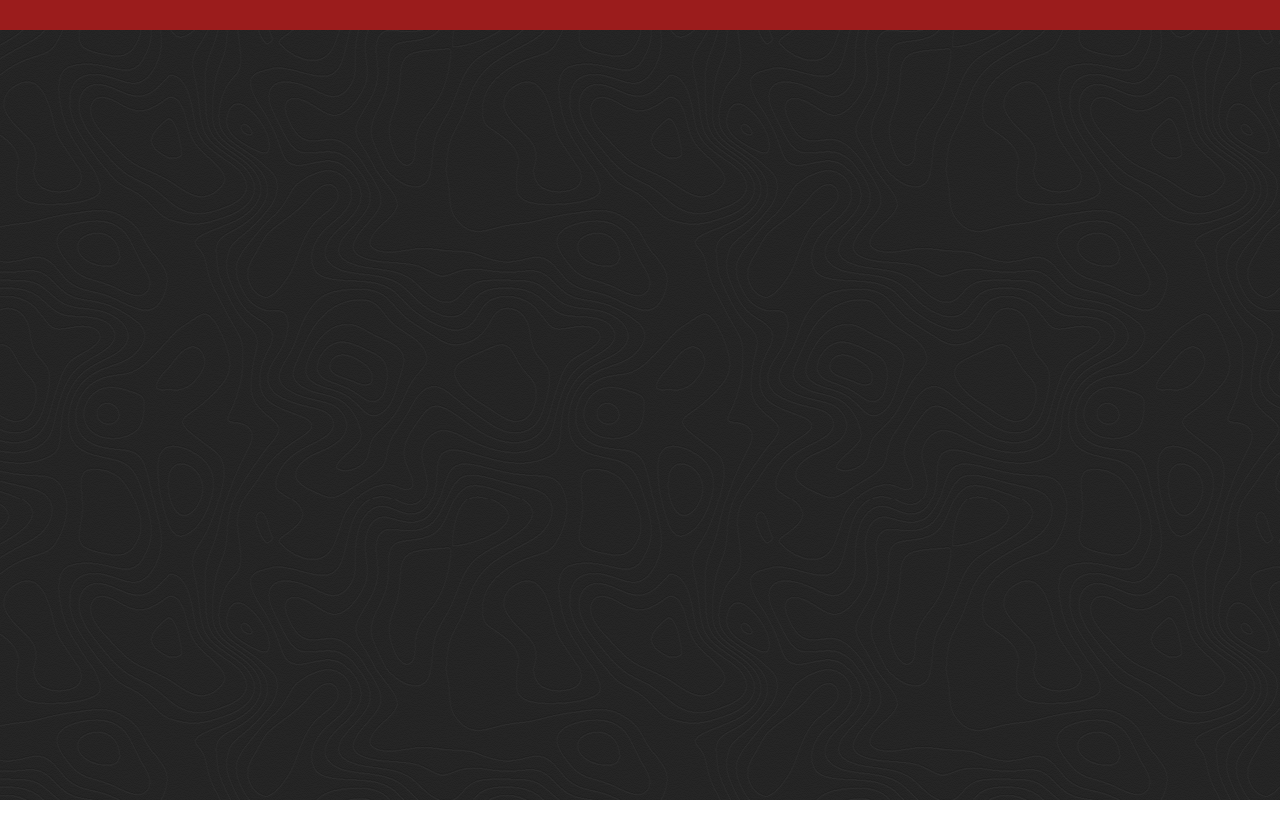
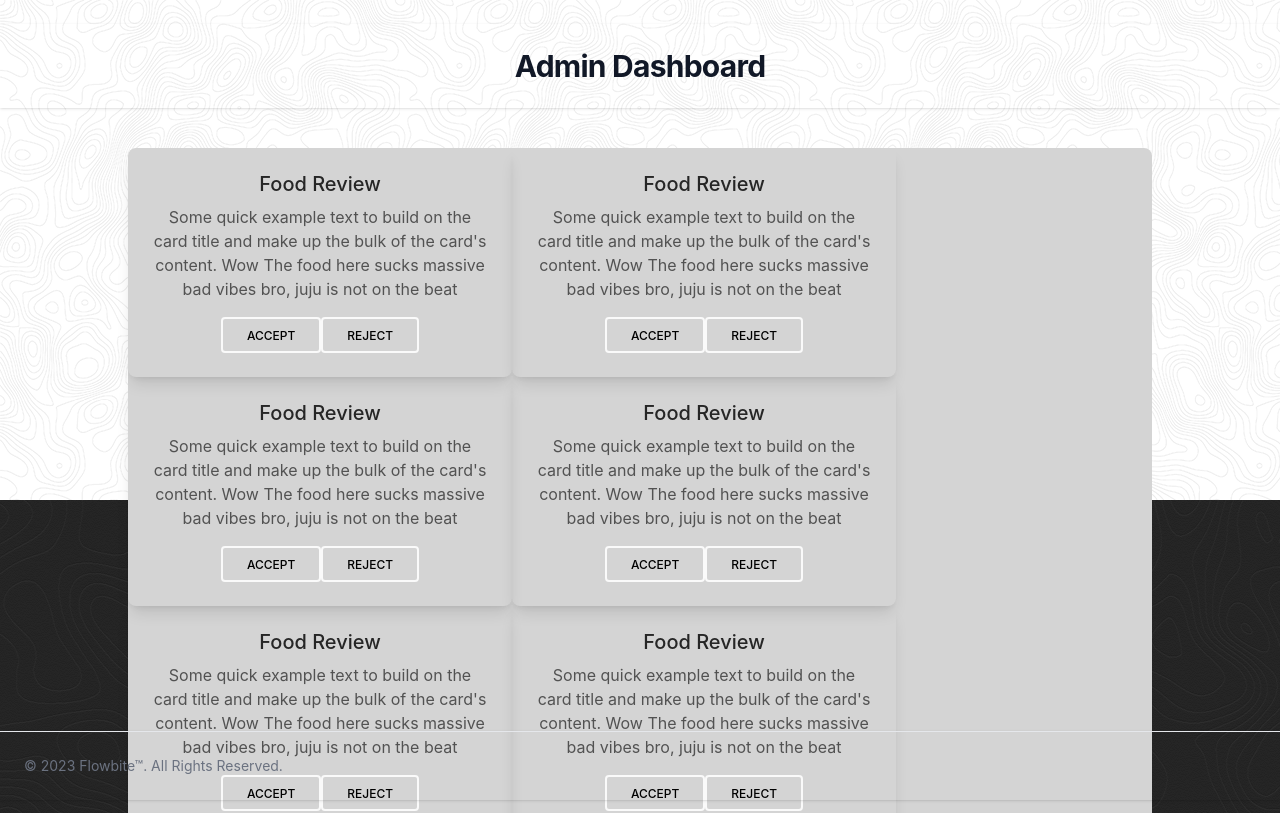
Before and after one commit to PenPa0/ser-biz, a React (Create React App) app in the folder client/: page /AdminPage in a window 1280 px wide. Before the commit this address had no page. Shown: the top 813 px of the page. Built offline with nearby package versions, Linux system fonts and the light colour scheme.

Commit message:
💩Add page and component

```diff
--- a/client/src/App.js
+++ b/client/src/App.js
@@ -7,17 +7,19 @@ import BusinessPage from "./pages/BusinessPage";
 import { Route, Routes, Navigate } from "react-router-dom";
 import SignUp from "./pages/SignUp";
 import LogIn from "./pages/LogIn";
+import MyBusiness from "./pages/MyBusiness";
 import { ToastContainer } from "react-toastify";
 import "react-toastify/dist/ReactToastify.css";
 import CreateBusiness from "./pages/CreateBusiness";
 import { AuthProvider, AuthContext } from "./contexts/AuthContext";
 import { useContext } from "react";
+import AdminPage from "./pages/AdminPage";
 
 function App() {
   const auth = useContext(AuthContext);
   return (
     <div className="App">
-      <div className="h-[30px] bg-red-800">{auth?.user}</div>{" "}
+      {/* <div className="h-[30px] bg-red-800">{auth?.user}</div>{" "} */}
       {/* for testing and seeing if user is logged in */}
       <ToastContainer />
       {/* <h1>SANITY TEST</h1> */}
@@ -26,6 +28,7 @@ function App() {
       {/* <img src="./SerBizNavLogo.png" className="App-logo" alt="logo" /> */}
       {/* <HomePage /> */}
       <Routes>
+        <Route path="/AdminPage" element={<AdminPage />} />
         <Route path="/" element={<HomePage />} />
         <Route path="/Business" element={<BusinessPage />} />
         <Route path="/About" element={<AboutPage />} />
@@ -39,6 +42,7 @@ function App() {
           // render={(props) => <CreateBusiness {...props} />}
           // element={<CreateBusiness />}
         />
+        <Route path="/My-Business" element={<MyBusiness />} />
         {/* <Route path="/Create-Business" element={<Navigate to="/Sign-up" />} /> */}
       </Routes>
       {/* <HomePageLoggedIn /> */}
--- /dev/null
+++ b/client/src/components/Comments.jsx
@@ -0,0 +1,30 @@
+const Comments = () => {
+  return (
+    <div class="block max-w-sm rounded-lg bg-white bg-cover p-6 shadow-lg dark:bg-neutral-700">
+      <h5 class="mb-2 text-xl font-medium leading-tight text-neutral-800 text-white dark:text-neutral-50">
+        Food Review
+      </h5>
+      <p class="mb-4 text-base text-neutral-600 text-white  dark:text-neutral-200">
+        Some quick example text to build on the card title and make up the bulk
+        of the card's content. Wow The food here sucks massive bad vibes bro,
+        juju is not on the beat
+      </p>
+      <button
+        type="button"
+        class="inline-block rounded border-2 border-neutral-50 px-6 pb-[6px] pt-2 text-xs font-medium uppercase leading-normal text-black  transition duration-150 ease-in-out hover:border-neutral-100 hover:bg-green-500 hover:text-neutral-100 focus:border-neutral-100 focus:text-neutral-100 focus:outline-none focus:ring-0 active:border-neutral-200 active:text-neutral-200 dark:hover:bg-neutral-100 dark:hover:bg-opacity-10"
+        data-te-ripple-init
+      >
+        Accept
+      </button>
+      <button
+        type="button"
+        class="inline-block rounded border-2 border-neutral-50 px-6 pb-[6px] pt-2 text-xs font-medium uppercase leading-normal text-black transition duration-150 ease-in-out hover:border-neutral-100 hover:bg-red-700 hover:text-neutral-100 focus:border-neutral-100 focus:text-neutral-100 focus:outline-none focus:ring-0 active:border-neutral-200 active:text-neutral-200 dark:hover:bg-neutral-100 dark:hover:bg-opacity-10"
+        data-te-ripple-init
+      >
+        Reject
+      </button>
+    </div>
+  );
+};
+
+export default Comments;
--- /dev/null
+++ b/client/src/pages/AdminPage.jsx
@@ -0,0 +1,143 @@
+import Comments from "../components/Comments";
+const AdminPage = () => {
+  return (
+    <div className="bg-[url('/public/topography.png')] w-auto h-[500px]">
+      <div className="text-neutral-50">.</div>
+      <header className="bg-white shadow">
+        <div className="mx-auto max-w-7xl px-4 py-6 sm:px-6 lg:px-8">
+          <h1 className="text-3xl font-bold tracking-tight text-gray-900">
+            Admin Dashboard
+          </h1>
+        </div>
+      </header>
+      <div
+        id="BOX"
+        className="text-lg bg-neutral-300 w-4/5 min-h-[600px] mx-auto mt-10 rounded-lg flex flex-wrap"
+      >
+        <Comments />
+        <Comments />
+        <Comments />
+        <Comments />
+        <Comments />
+        <Comments />
+        <Comments />
+        {/* <div class="block max-w-sm rounded-lg bg-white bg-cover p-6 shadow-lg dark:bg-neutral-700">
+          <h5 class="mb-2 text-xl font-medium leading-tight text-neutral-800 text-white dark:text-neutral-50">
+            Card title
+          </h5>
+          <p class="mb-4 text-base text-neutral-600 text-white  dark:text-neutral-200">
+            Some quick example text to build on the card title and make up the
+            bulk of the card's content. Wow The food here sucks massive bad
+            vibes bro, juju is not on the beat
+          </p>
+          <button
+            type="button"
+            class="inline-block rounded border-2 border-neutral-50 px-6 pb-[6px] pt-2 text-xs font-medium uppercase leading-normal text-black  transition duration-150 ease-in-out hover:border-neutral-100 hover:bg-green-500 hover:text-neutral-100 focus:border-neutral-100 focus:text-neutral-100 focus:outline-none focus:ring-0 active:border-neutral-200 active:text-neutral-200 dark:hover:bg-neutral-100 dark:hover:bg-opacity-10"
+            data-te-ripple-init
+          >
+            Accept
+          </button>
+          <button
+            type="button"
+            class="inline-block rounded border-2 border-neutral-50 px-6 pb-[6px] pt-2 text-xs font-medium uppercase leading-normal text-black transition duration-150 ease-in-out hover:border-neutral-100 hover:bg-red-700 hover:text-neutral-100 focus:border-neutral-100 focus:text-neutral-100 focus:outline-none focus:ring-0 active:border-neutral-200 active:text-neutral-200 dark:hover:bg-neutral-100 dark:hover:bg-opacity-10"
+            data-te-ripple-init
+          >
+            Reject
+          </button>
+        </div> */}
+        {/* <div className="border-2 border-black">
+          <div className="border-2 border-red-600 w-1/2 h-1/2 m-auto">
+            <div>
+              Wow The food here sucks massive bad vibes bro, juju is not on the
+              beat
+            </div>
+            <div>
+              <button
+                type="button"
+                class="focus:outline-none text-white bg-green-700 hover:bg-green-800 focus:ring-4 focus:ring-green-300 font-medium rounded-lg text-sm px-5 py-2.5 mr-2 mb-2 dark:bg-green-600 dark:hover:bg-green-700 dark:focus:ring-green-800"
+              >
+                ACCEPT
+              </button>
+              <button
+                type="button"
+                class="focus:outline-none text-white bg-red-700 hover:bg-red-800 focus:ring-4 focus:ring-red-300 font-medium rounded-lg text-sm px-5 py-2.5 mr-2 mb-2 dark:bg-red-600 dark:hover:bg-red-700 dark:focus:ring-red-900"
+              >
+                REJECT
+              </button>
+            </div>
+            <div>
+              Wow The food here sucks massive bad vibes bro, juju is not on the
+              beat
+            </div>
+            <div>
+              <button
+                type="button"
+                class="focus:outline-none text-white bg-green-700 hover:bg-green-800 focus:ring-4 focus:ring-green-300 font-medium rounded-lg text-sm px-5 py-2.5 mr-2 mb-2 dark:bg-green-600 dark:hover:bg-green-700 dark:focus:ring-green-800"
+              >
+                ACCEPT
+              </button>
+              <button
+                type="button"
+                class="focus:outline-none text-white bg-red-700 hover:bg-red-800 focus:ring-4 focus:ring-red-300 font-medium rounded-lg text-sm px-5 py-2.5 mr-2 mb-2 dark:bg-red-600 dark:hover:bg-red-700 dark:focus:ring-red-900"
+              >
+                REJECT
+              </button>
+            </div>
+            <div>
+              Wow The food here sucks massive bad vibes bro, juju is not on the
+              beat
+            </div>
+            <div>
+              <button
+                type="button"
+                class="focus:outline-none text-white bg-green-700 hover:bg-green-800 focus:ring-4 focus:ring-green-300 font-medium rounded-lg text-sm px-5 py-2.5 mr-2 mb-2 dark:bg-green-600 dark:hover:bg-green-700 dark:focus:ring-green-800"
+              >
+                ACCEPT
+              </button>
+              <button
+                type="button"
+                class="focus:outline-none text-white bg-red-700 hover:bg-red-800 focus:ring-4 focus:ring-red-300 font-medium rounded-lg text-sm px-5 py-2.5 mr-2 mb-2 dark:bg-red-600 dark:hover:bg-red-700 dark:focus:ring-red-900"
+              >
+                REJECT
+              </button>
+            </div>
+          </div>
+        </div> */}
+      </div>
+
+      <footer class="fixed bottom-0 left-0 z-20 w-full p-4 bg-white border-t border-gray-200 shadow md:flex md:items-center md:justify-between md:p-6 dark:bg-gray-800 dark:border-gray-600">
+        <span class="text-sm text-gray-500 sm:text-center dark:text-gray-400">
+          © 2023{" "}
+          <a href="https://flowbite.com/" class="hover:underline">
+            Flowbite™
+          </a>
+          . All Rights Reserved.
+        </span>
+        {/* <ul class="flex flex-wrap items-center mt-3 text-sm font-medium text-gray-500 dark:text-gray-400 sm:mt-0">
+          <li>
+            <a href="#" class="mr-4 hover:underline md:mr-6">
+              About
+            </a>
+          </li>
+          <li>
+            <a href="#" class="mr-4 hover:underline md:mr-6">
+              Privacy Policy
+            </a>
+          </li>
+          <li>
+            <a href="#" class="mr-4 hover:underline md:mr-6">
+              Licensing
+            </a>
+          </li>
+          <li>
+            <a href="#" class="hover:underline">
+              Contact
+            </a>
+          </li>
+        </ul> */}
+      </footer>
+    </div>
+  );
+};
+
+export default AdminPage;
```
